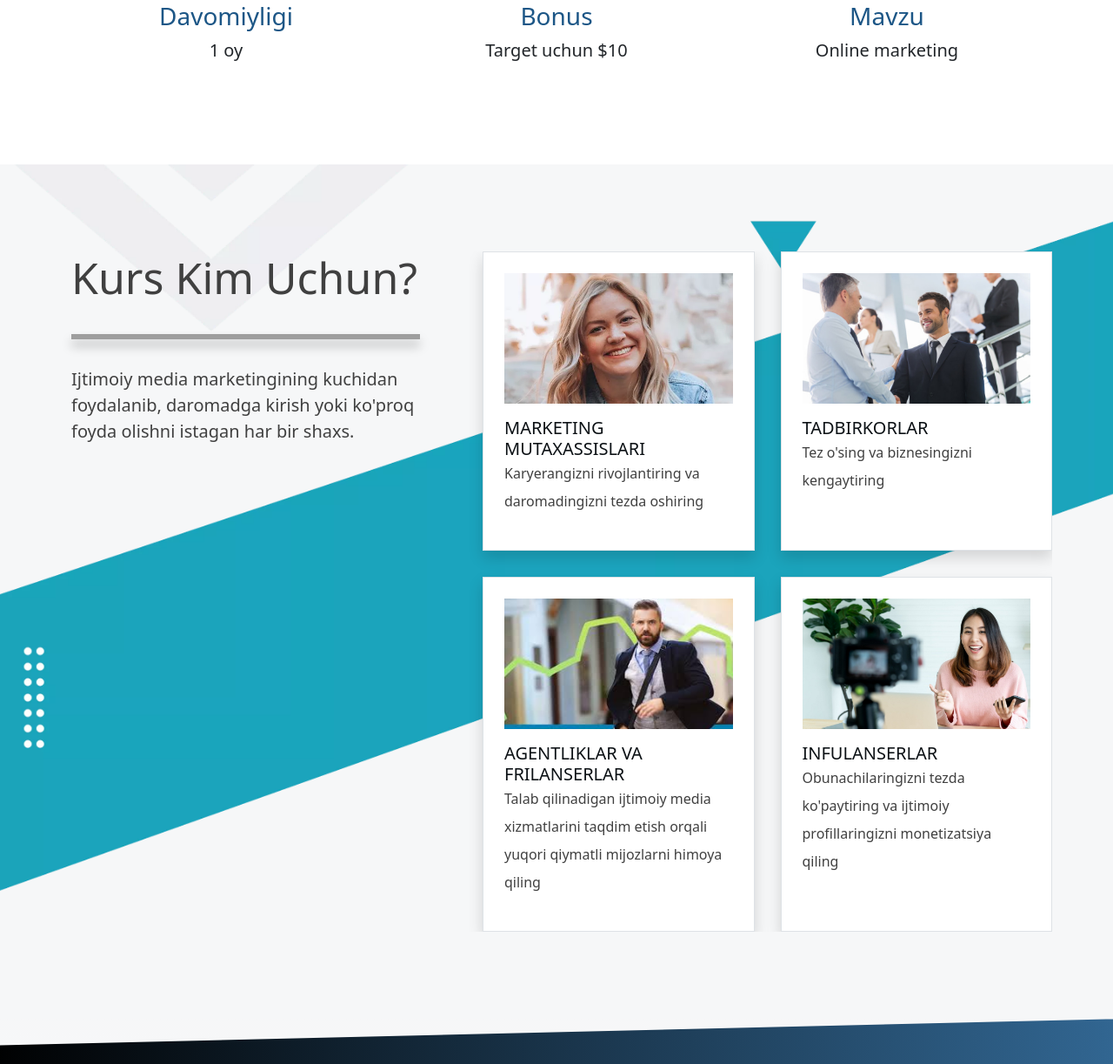
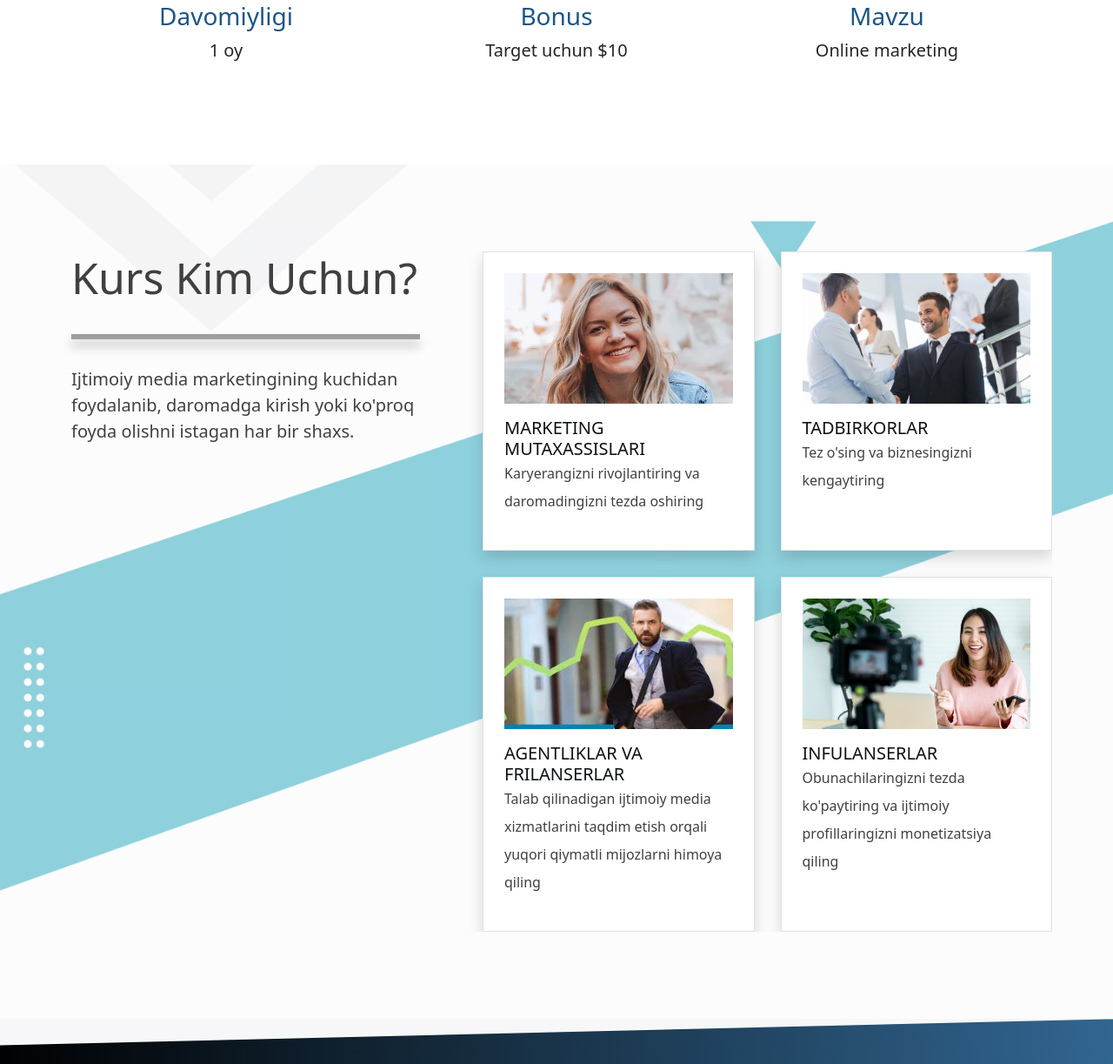
Before and after one commit to Beck11118/smm-landingpage, a Django app: page / in a window 1280 px wide. Shown: the part 1339-2562 px from the top of the page at 87% size. Run offline with Django 4.2, Linux system fonts and the light colour scheme; grey boxes are pictures that could not be loaded.

Commit message:
Rezume, Contact, Speakers, Course-whom qismlariga tuzatishlar kiritildi

```diff
--- a/base/templates/base/home.html
+++ b/base/templates/base/home.html
@@ -261,7 +261,7 @@
                 <div class="mb-4">
                     <img alt="" class="shadow" src="https://cdn-fhpap.nitrocdn.com/VjLYBiLaIzgQgcpTPpGRrXgAcHiuCTFo/assets/static/optimized/rev-52bfd8f/wp-content/uploads/2020/08/SMC_Divider.png" width="401" height="6">
                 </div>
-                <div class="row justify-content-evenly align-content-center text-center gy-3">
+                <div class="row text-center">
 
 
                     <div class="speaker-card bg-white shadow">
@@ -444,7 +444,7 @@
                         </div>
                         <div class="col-12 col-md-6 align-self-center text-center text-md-start">
                             <h1>Anata Academy Sertifikati</h1>
-                            <p class="lead mt-3">Подтвердит, что вы прошли курс, и станет дополнительным аргументом при устройстве на работу. </p>
+                            <p class="lead mt-3">Sertifikat Anata Academy tomonidan sizning SMM intensive kursni muvaffaqiyatli yakunlaganingizning tasdiqi, va ishga kirishingiz uchun SMM bilim va ko'nikmalariga ega ekanligingiz dalilidir.</p>
                         </div>
                     </div>
                 </div>
@@ -459,7 +459,11 @@
             <div class="row row-cols-1">
                 <div class="rounded-3 bg-white p-5 shadow">
                     <h1>1 - Qadam: To'lov turini tanlang</h1>
-                    <input type="radio">Maslahat uchun ariza
+                    <div class="form-check py-3">
+                        <input class="form-check-input" type="radio" name="flexRadioDefault" id="flexRadioDefault1"/>
+                        <label class="form-check-label lead fw-normal" for="flexRadioDefault1"> Maslahat uchun Ariza</label>
+                    </div>
+
                     <h1>2 - Qadam: Bog'lanish malumotlarini to'ldiring</h1>
                     <form action="">
                         <div class="input-group">
@@ -490,20 +494,20 @@
 
 
                 </div>
-                <div class="col rounded-3 bg-white p-5 shadow">
+                <div class="rounded-3 bg-white p-5 shadow">
 
-                    <div class="display-5">
+                    <div class="cash display-5 rounded border border-2 border-dark mt-md-5 mt-0">
                         <h1>Kurs Narxlari:</h1>
                         <span class="text-overline"><del>1 000 000 so'm</del><br></span>
                         <span>800 000 so'm</span>
                     </div>
-                    <div class="anor mt-md-5 text-white rounded mt-3 py-1 px-2">
+                    <div class="anor text-white rounded mt-4 mt-md-3">
                         <h1 class="text-underline mt-3">Qarzga to'lash usuli:</h1>
 
 
-                        <div class="h3 fw-light text-uppercase pt-md-3">
+                        <div class="h3 fw-light text-uppercase">
                             <span class="fw-bold">287,500 so'm </span>
-                            <span class="h1 mt-md-3 ms-md-0 ms-lg-3">6 oy</span>
+                            <span class="h1 m-0">6 oy</span>
                         </div>
 
 
@@ -588,5 +592,4 @@
 
     <script src="https://cdn.jsdelivr.net/npm/bootstrap@5.2.0-beta1/dist/js/bootstrap.bundle.min.js" integrity="sha384-pprn3073KE6tl6bjs2QrFaJGz5/SUsLqktiwsUTF55Jfv3qYSDhgCecCxMW52nD2" crossorigin="anonymous"></script>
     <script src="{% static 'js/main.js' %}"></script>
-
 {% endblock content %}
--- a/static/css/index.css
+++ b/static/css/ind.css
@@ -73,7 +73,6 @@
 }
 
 .speakers {
-  padding: 100px 0 !important;
   position: relative;
   background-color: rgba(238, 239, 241, 0.2) !important;
 }
@@ -90,20 +89,14 @@
   opacity: 0.6;
   z-index: -2;
 }
-.speakers::before .row {
-  display: grid !important;
-  grid-template-columns: 1fr 1fr 1fr 1fr !important;
-  gap: 30px !important;
-}
+
 @media (max-width: 768px) {
   .speakers span {
     line-height: 0.8em !important;
     font-size: 12px !important;
   }
 }
-.speakers .speaker-card {
-  padding: 0 !important;
-}
+
 .speakers .speaker-card .pic {
   box-shadow: inset 0px -5px 10px -7px #000000;
 }
--- a/static/css/sty.css
+++ b/static/css/sty.css
@@ -60,15 +59,24 @@
 
 
 .course-who {
+    position: relative;
+    background-color: rgba(238,239,241,.2) !important;
+}
 
-    background-image: url(../pics/bg-pics/Facebook_Marketing_background_v2.webp);
+.course-who::before {
+    content: "";
+    background-image: url(../pics/bg-pics/Facebook_Marketing_background_v2.webp) !important;
+    position: absolute;
     background-size: cover;
     background-position: 50% 50%;
-    background-attachment: scroll;
-    background-repeat: no-repeat;
+    top: 0px;
+    right: 0px;
+    bottom: 0px;
+    left: 0px;
+    opacity: 0.6;
+    z-index: -2;
+}
 
-    background-color: rgba(238,239,241,.5) !important;
-}
 .course-who h2 {
     font-size: 50px !important;
     color: #404040 !important;
--- a/template/main.html
+++ b/template/main.html
@@ -9,7 +9,7 @@
     <meta name="viewport" content="width=device-width, initial-scale=1.0">
     <title>Document</title>
     <link rel="stylesheet" href="{% static 'css/sty.css' %}">
-    <link rel="stylesheet" href="{% static 'css/index.css' %}">
+    <link rel="stylesheet" href="{% static 'css/ind.css' %}">
 
 
     <link rel="stylesheet" href="https://cdn.jsdelivr.net/npm/bootstrap-icons@1.8.3/font/bootstrap-icons.css">
```
Also changed, not shown: other parts of static/css/sty.css (+31 -7 lines).
